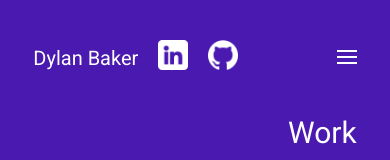
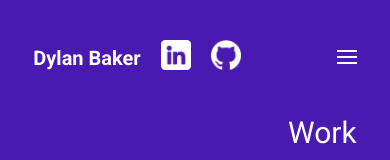
Before and after one commit to dbvker/portfolio, a React (Create React App) app: page / in a window 390 px wide. Both pictures are taken after a click on the icon 346 px from the left and 57 px from the top of the page. Shown: the top 160 px of the page. Built offline with nearby package versions, Linux system fonts and the light colour scheme.

Commit message:
fixed header on mobile nav

```diff
--- a/src/Components/Header/Header.js
+++ b/src/Components/Header/Header.js
@@ -51,7 +51,7 @@ function Header() {
                 <div className='menu-nav-container'>
                     <div className='menu-nav-header'>
                         <ul className='header-link'>
-                            <p>Dylan Baker</p>
+                            <p><strong>Dylan Baker</strong></p>
                             <li>
                                 <a href='https://www.linkedin.com/in/dylanmbaker/' target='_blank' rel='noreferrer'>
                                     <img src={LinkedInIcon} alt='LinkedIn logo' />
@@ -71,7 +71,6 @@ function Header() {
                                 <rect y='60' width='100' height='10' fill='#ffffff'></rect>
                             </svg>
                             </ul>
-
                         </nav>
                     </div>
                     <div className='menu-nav-links'>
```
